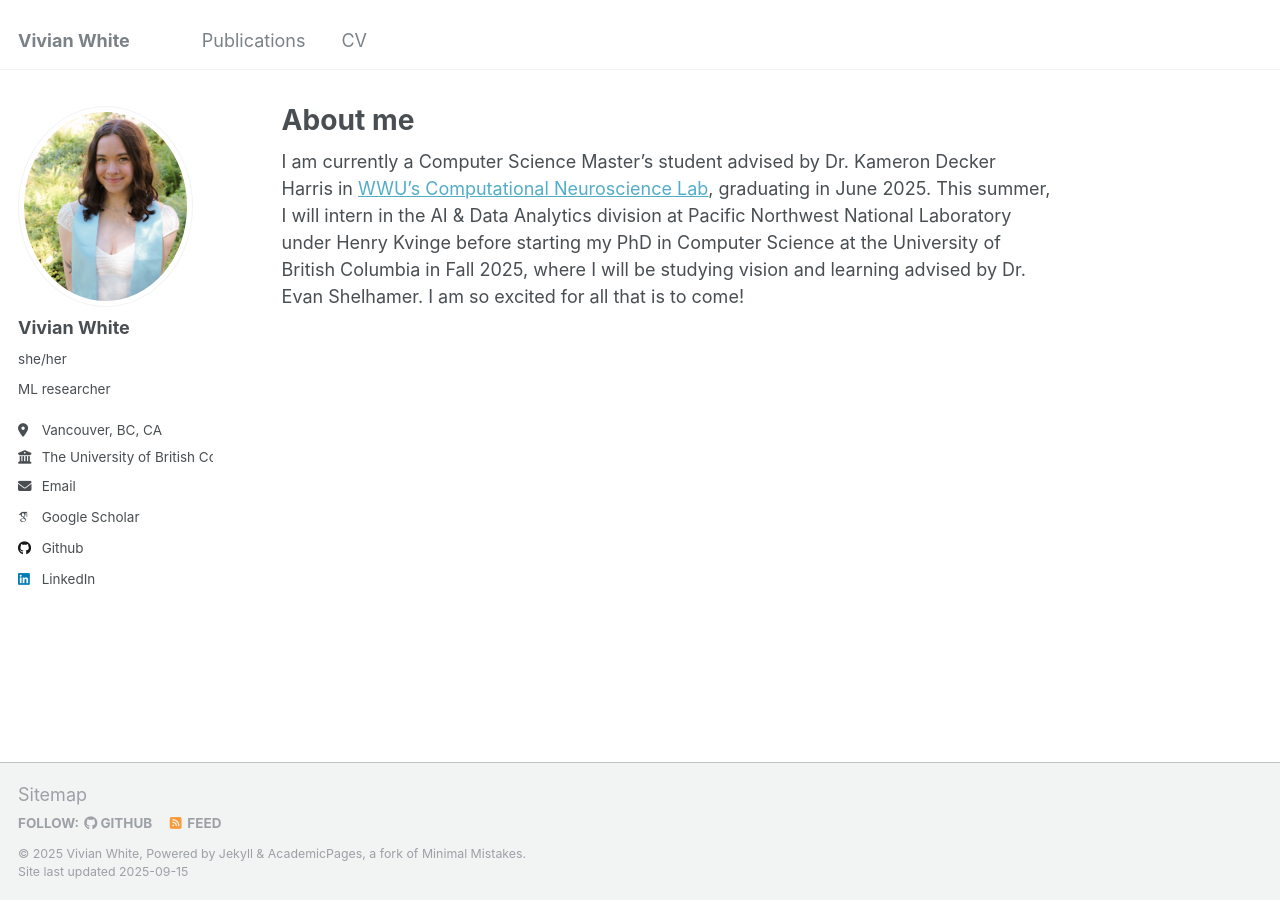
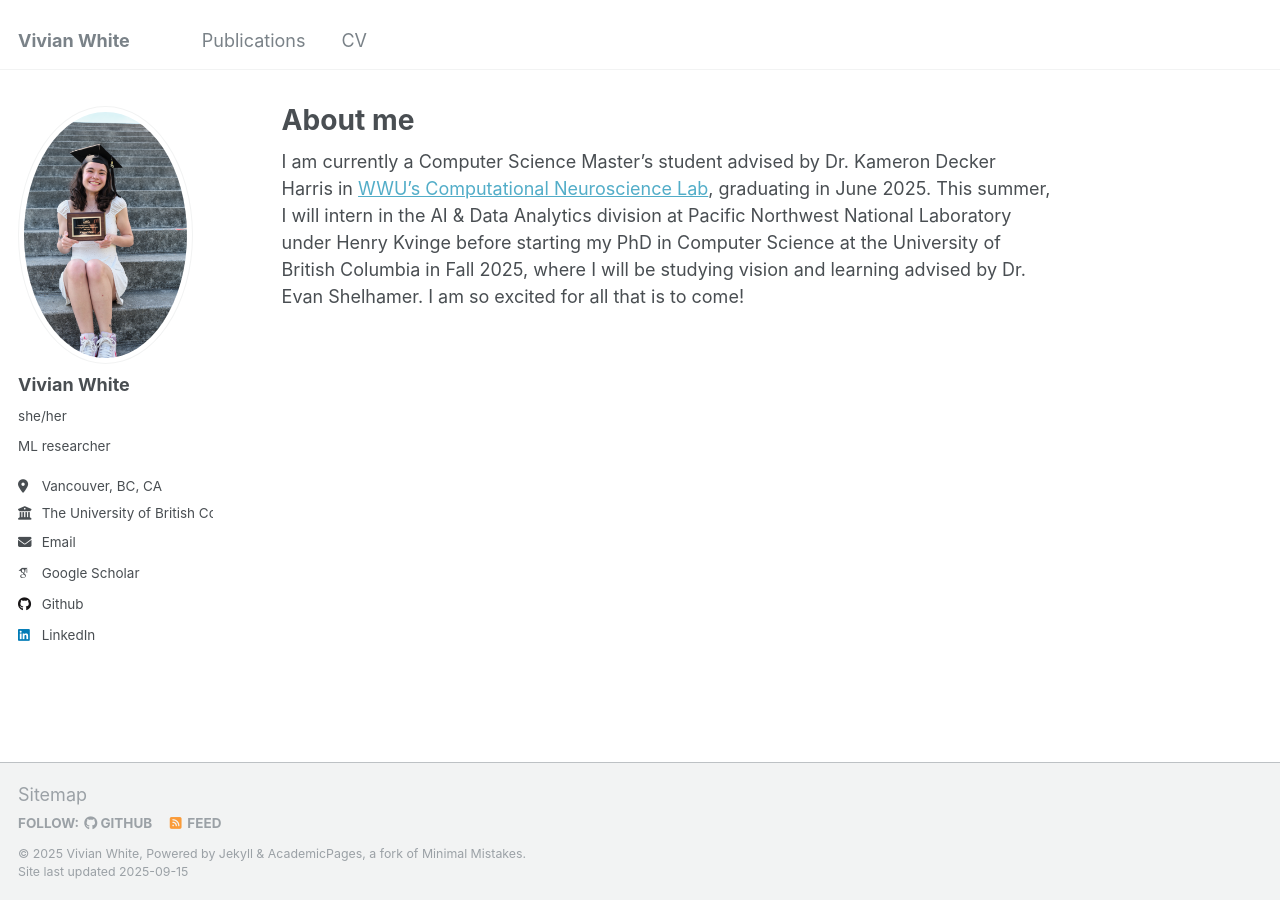
Before and after one commit to vivianwhite/vivianwhite.github.io, a Jekyll site: the page built from _pages/about.md, in a window 1280 px wide. Built offline with Jekyll 4.4.1, drawn with Linux system fonts in a browser that asks for light colours; some web fonts are replaced.

Commit message:
Update _config.yml
update pfp

```diff
--- a/_config.yml
+++ b/_config.yml
@@ -21,7 +21,7 @@ repository               : "vivianwhite/vivianwhite.github.io"
 #               Additional customization can be done by editing /_includes/author-profile.html
 author:
   # Biographic information
-  avatar           : "new_profile.png"
+  avatar           : "pfp.png"
   name             : "Vivian White"
   pronouns         : "she/her"
   bio              : "ML researcher"
```
